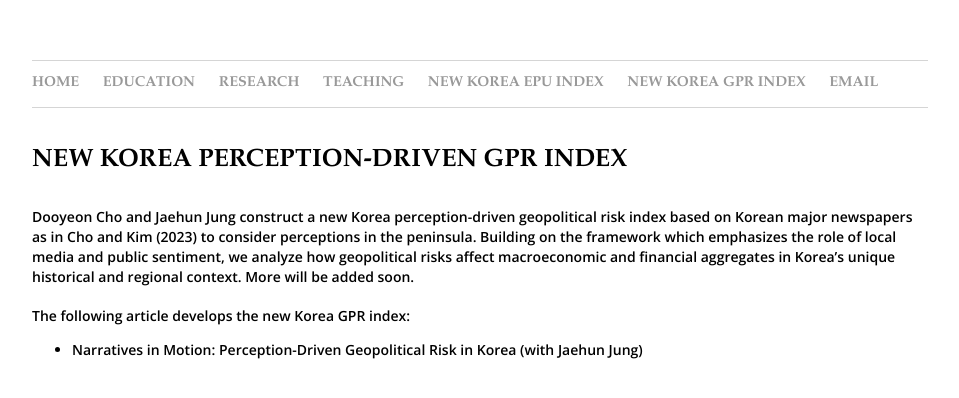
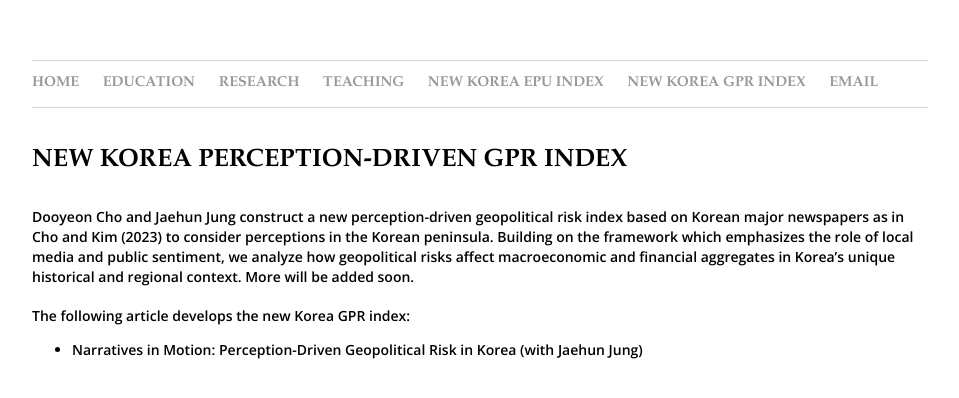
Before and after one commit to dooyeoncho/dooyeoncho.github.io, a Jekyll site: the page built from pages/new_korean_gpr_index.html, in a window 1280 px wide. Shown: the top 398 px of the page, without its empty margins (160-1119 px from the left). Built offline with Jekyll 4.4.1, drawn with Linux system fonts in a browser that asks for light colours.

Commit message:
Update new_korean_gpr_index.html

```diff
--- a/pages/new_korean_gpr_index.html
+++ b/pages/new_korean_gpr_index.html
@@ -33,7 +33,7 @@
 </head>
 
 <div><b>
-			<div><span class="highlight-title">Dooyeon Cho and Jaehun Jung construct a new Korea perception-driven geopolitical risk index based on Korean major newspapers as in Cho and Kim (2023) to consider perceptions in the peninsula. Building on the framework which emphasizes the role of local media and public sentiment, we analyze how geopolitical
+			<div><span class="highlight-title">Dooyeon Cho and Jaehun Jung construct a new perception-driven geopolitical risk index based on Korean major newspapers as in Cho and Kim (2023) to consider perceptions in the Korean peninsula. Building on the framework which emphasizes the role of local media and public sentiment, we analyze how geopolitical
 risks affect macroeconomic and financial aggregates in Korea’s unique historical and regional context. More will be added soon.
       </span> &nbsp;
 </b>
```
